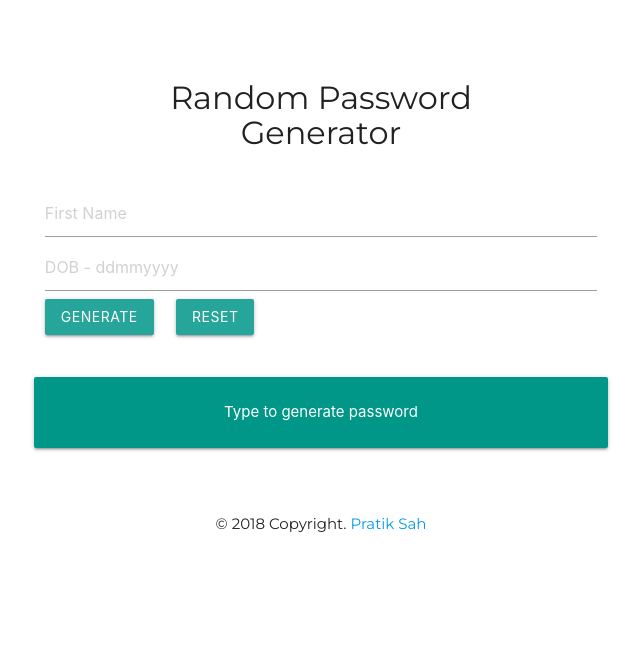
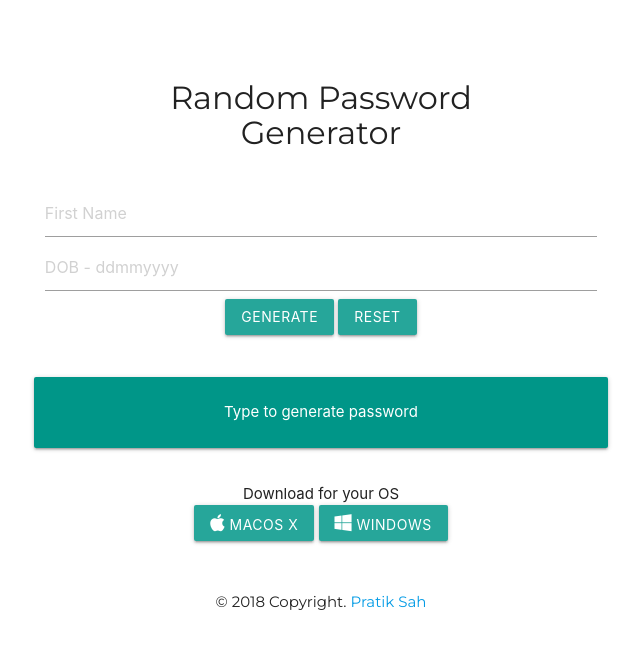
Before and after one commit to ThePratikSah/rand_pass_generator, a plain HTML site: page index.html in a window 1280 px wide. Shown: the whole page, without its empty margins (319-960 px from the left). Drawn offline with nearby package versions, Linux system fonts and the light colour scheme.

Commit message:
Update index.html

```diff
--- a/index.html
+++ b/index.html
@@ -8,6 +8,7 @@
     <meta name="description" content="Welcome to Random Password Generator. Here you can generate strong random password. It is completely free. You can also download it for your MacOS X, Windows 8 and later, Linux, etc. for using it ofline. Thanks for your visit.">
     <meta name="author" content="Pratik Sah">
     <link rel="stylesheet" href="https://cdnjs.cloudflare.com/ajax/libs/materialize/1.0.0/css/materialize.min.css">
+    <link rel="stylesheet" href="https://use.fontawesome.com/releases/v5.5.0/css/all.css" integrity="sha384-B4dIYHKNBt8Bc12p+WXckhzcICo0wtJAoU8YZTY5qE0Id1GSseTk6S+L3BlXeVIU" crossorigin="anonymous">
     <link href="https://fonts.googleapis.com/css?family=Montserrat" rel="stylesheet">
     <link rel="stylesheet" href="style.css">
 </head>
@@ -21,9 +22,9 @@
                 <div class="input-field col s12">
                     <input placeholder="First Name" id="first_name" type="text" class="validate">
                     <input placeholder="DOB - ddmmyyyy" id="dob" type="text" class="datepicker">
-                    <div class="row">
-                        <div class="col"><button class="waves-effect waves-light btn" onclick="randomStr()">Generate</button></div>
-                        <div class="col"><button class="waves-effect waves-light btn" onclick="reset()">Reset</button></div>
+                    <div class="row center">
+                        <button class="waves-effect waves-light btn" onclick="randomStr()">Generate</button>
+                        <button class="waves-effect waves-light btn" onclick="reset()">Reset</button>
                     </div>
                 </div>
                 <div class="get-pass">
@@ -35,6 +36,12 @@
                             </div>
                         </div>
                     </div>
+                </div>
+                <!-- download section -->
+                <div class="row center">
+                    <p class="download-title">Download for your OS</p>
+                    <a href="https://www.mediafire.com/file/21182xjjcoe4lk1/Random_Password_Generator-1.0.0.dmg/file" class="waves-effect waves-light btn"><i class="fab fa-apple"></i> MacOS X</a>
+                    <a href="https://www.mediafire.com/file/2xicw2e7u887ujf/Random_Password_Generator_Setup_1.0.0.exe/file" class="waves-effect waves-light btn"><i class="fab fa-windows"></i> Windows</a>
                 </div>
                 <!-- copyright section -->
                 <p class="small mb-4 text-dark credit">&copy; 2018 Copyright. <a href="https://pratiksah.com" target="_blank">Pratik Sah</a></p>
```
